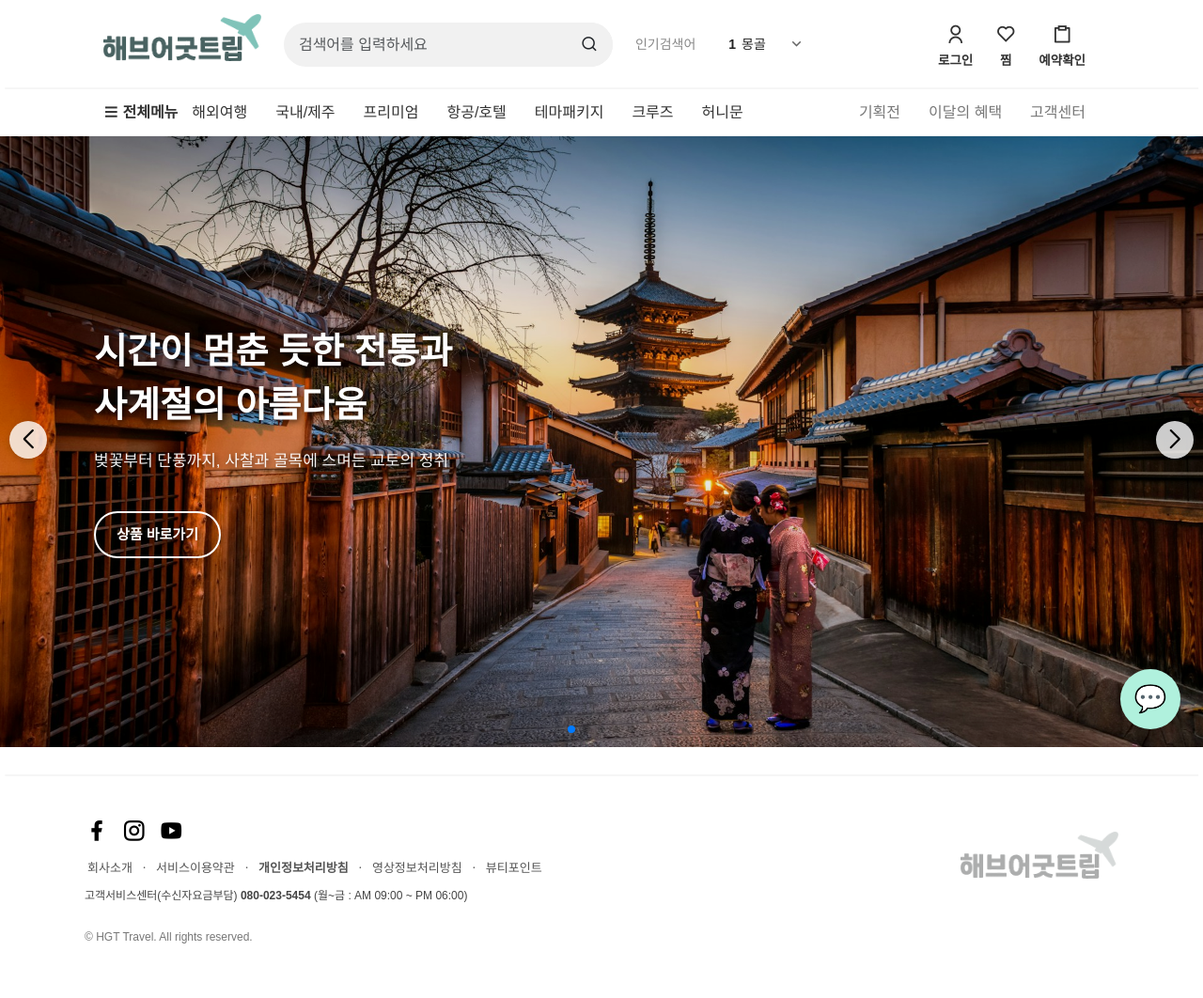
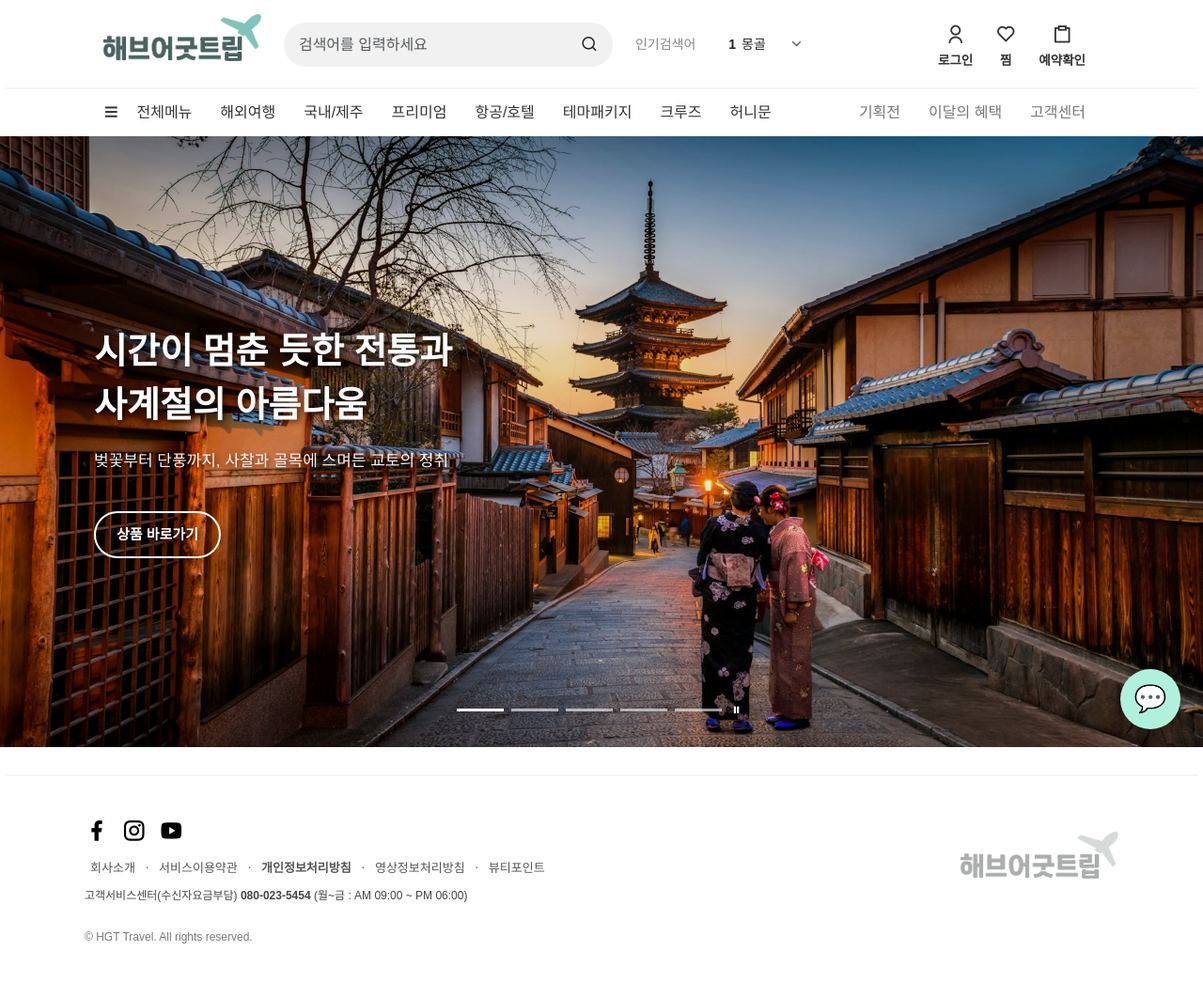
Before and after one commit to HaSeungYeop/have-a-good-trip, a FastAPI app: page / in a window 1280 px wide. Shown: the whole page at 94% size. Run offline with FastAPI, Linux system fonts and the light colour scheme; some web fonts are replaced.

Commit message:
페이지네이션 수정

```diff
--- a/app/static/css/style.css
+++ b/app/static/css/style.css
@@ -263,14 +267,14 @@ body {
   background-color: #fff;
   border-bottom: 1px solid #eee;
   gap: 30px;
+  font-size: 16px;
   font-weight: 600;
-  font-size: 16px;
 }
 
 .nav-menu a {
   margin: 0 15px;
+  color: #333;
   text-decoration: none;
-  color: #333;
   font-weight: 500;
 }
 
@@ -291,57 +297,9 @@ body {
   position: relative;
 }
 
-.swiper-slide {
-  position: relative;
-}
-
 .swiper-slide img {
   filter: brightness(90%);
 }
-
-.swiper-button-next,
-.swiper-button-prev {
-  background: rgba(255, 255, 255, 0.8);
-  width: 40px;
-  height: 40px;
-  border-radius: 50%;
-  color: black;
-  box-shadow: 0 2px 6px rgba(0, 0, 0, 0.2);
-  display: flex;
-  align-items: center;
-  justify-content: center;
-}
-
-.swiper-button-next::after,
-.swiper-button-prev::after {
-  font-size: 20px;
-  font-weight: bold;
-}
-
-.swiper-pagination {
-  /* border: 2px solid blue; */
-  position: absolute;
-  top: 50%;
-  gap: 12px;
-}
-
-/* bullet 스타일 */
-/* .swiper-pagination-bullet {
-  width: 10px;
-  height: 10px;
-  background: rgba(255, 255, 255, 0.6);
-  opacity: 1;
-  border-radius: 50%;
-  transition: all 0.3s ease;
-  border: none;
-} */
-
-/* .swiper-pagination-bullet-active {
-  background: transparent;
-  border: 2px solid #fff;
-  width: 14px;
-  height: 14px;
-} */
 
 /* Slide Text */
 .slide-text {
@@ -417,7 +355,62 @@ body {
   text-shadow: none;
 }
 
-/* Footer */
+/*======================
+  Swiper Pagination
+======================*/
+.slide-controls {
+  position: absolute;
+  bottom: 25px;
+  left: 50%;
+  transform: translateX(-50%);
+  display: flex;
+  justify-content: center;
+  align-items: center;
+  gap: 5px;
+  z-index: 10;
+}
+
+.custom-swiper-pagination {
+  display: flex;
+  gap: 8px;
+  position: static !important;
+}
+
+.bar {
+  width: 50px;
+  height: 3px;
+  background-color: rgba(255, 255, 255, 0.6);
+  position: relative;
+  overflow: hidden;
+}
+
+.bar.fill::before {
+  content: "";
+  position: absolute;
+  top: 0;
+  left: 0;
+  height: 100%;
+  width: 100%;
+  background-color: white;
+  animation: fillAnim 5s linear forwards;
+}
+
+@keyframes fillAnim {
+  0% { width: 0%; }
+  100% { width: 100%; }
+}
+
+.pause {
+  background: none;
+  border: none;
+  font-size: 18px;
+  color: white;
+  cursor: pointer;
+}
+
+/*======================
+  Footer
+======================*/
 .footer {
   background-color: #fff;
   padding: 40px 20px;
@@ -463,13 +456,10 @@ body {
   color: #666;
 }
 
-.footer-links {
+.footer-links,
+.footer-links a {
   color: #555;
-}
-
-.footer-links a {
   text-decoration: none;
-  color: #555;
   margin: 0 3px;
 }
 
--- a/app/static/js/script.js
+++ b/app/static/js/script.js
@@ -1,17 +1,76 @@
-const swiper = new Swiper('.swiper-container', {
+// script.js
+// DOMContentLoaded 이후 실행
+document.addEventListener("DOMContentLoaded", function () {
+  const swiper = new Swiper(".swiper-container", {
     loop: true,
     autoplay: {
-      delay: 3000,
+      delay: 5000,
       disableOnInteraction: false,
     },
-    pagination: {
-      el: '.swiper-pagination',
-      clickable: true,
+    on: {
+      init: function () {
+        const paginationContainer = document.querySelector(".custom-swiper-pagination");
+        paginationContainer.innerHTML = "";
+
+        // ⚠️ 실제로 .swiper-slide-duplicate 제거하고 재계산
+        const realSlides = this.slides; // 이미 loop로 설정된 상태에서 슬라이드 전체 접근
+        const realSlideCount = this.wrapperEl.querySelectorAll(".swiper-slide:not(.swiper-slide-duplicate)").length;
+
+        for (let i = 0; i < realSlideCount; i++) {
+          const bar = document.createElement("div");
+          bar.classList.add("bar");
+          if (i === this.realIndex) bar.classList.add("fill");
+          paginationContainer.appendChild(bar);
+        }
+
+        previousRealIndex = this.realIndex;
+      },
+
+      slideChangeTransitionStart: function () {
+        if (this.realIndex === previousRealIndex) return;
+
+        const bars = document.querySelectorAll(".bar");
+        bars.forEach((bar, index) => {
+          bar.classList.remove("fill");
+          if (index === this.realIndex) {
+            void bar.offsetWidth;
+            bar.classList.add("fill");
+          }
+        });
+
+        previousRealIndex = this.realIndex;
+      },
     },
-    navigation: {
-      nextEl: '.swiper-button-next',
-      prevEl: '.swiper-button-prev',
-    },
+  });
+});
+
+
+// ➕ 이 부분이 bar를 만들어주는 핵심
+const paginationContainer = document.querySelector('.custom-swiper-pagination');
+swiper.slides.forEach((_, index) => {
+  if (index === 0 || index === swiper.slides.length - 1) return; // loop 때문에 추가되는 가짜 슬라이드 제외
+  const bar = document.createElement('div');
+  bar.classList.add('bar');
+  if (index === 1) {
+    bar.classList.add('fill');
+  }
+  paginationContainer.appendChild(bar);
+});
+
+// 페이지네이션 애니메이션 초기화 재실행용 이벤트
+swiper.on("slideChange", () => {
+  const bars = document.querySelectorAll(".bar");
+  bars.forEach(bar => bar.classList.remove("active"));
+  setTimeout(() => {
+    const active = document.querySelectorAll(".bar")[swiper.realIndex];
+    if (active) active.classList.add("active");
+  }, 10);
+});
+
+// ⏸ 일시정지 버튼 동작
+const pauseBtn = document.querySelector(".pause");
+pauseBtn.addEventListener("click", () => {
+  swiper.autoplay.stop();
 });
 
 let currentIndex = 0;
--- a/app/templates/index.html
+++ b/app/templates/index.html
@@ -97,7 +97,7 @@
     <div class="d-flex align-items-center">
       <div class="nav-item-horizontal">
         <i class="ri-menu-line"></i>
-        <span>전체메뉴</span>
+        <a href="#">전체메뉴</a>
       </div>
       <a href="#">해외여행</a>
       <a href="#">국내/제주</a>
@@ -170,13 +170,10 @@
       </div>
     </div>
 
-
-    <!-- 슬라이드 버튼 -->
-    <div class="swiper-button-next"></div>
-    <div class="swiper-button-prev"></div>
-
-    <!-- 페이지네이션 버튼 -->
-    <div class="swiper-pagination"></div>
+    <div class="slide-controls">
+      <div class="swiper-pagination custom-swiper-pagination"></div>
+      <button class="pause">⏸</button>
+    </div>
 
   </div>
 
```
Also changed, not shown: other parts of app/static/css/style.css (+55 -64 lines). Lines whose indentation alone changed are shown as unchanged.
